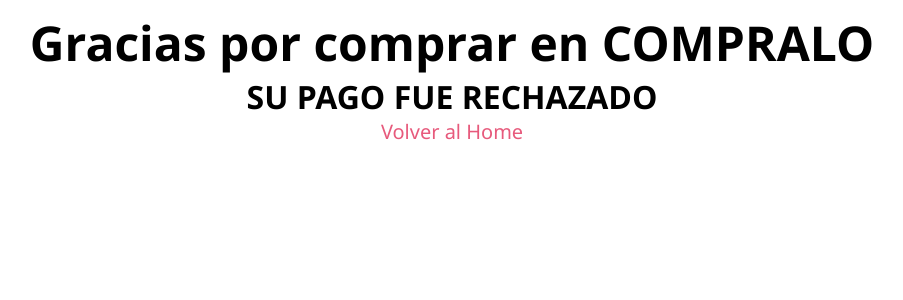
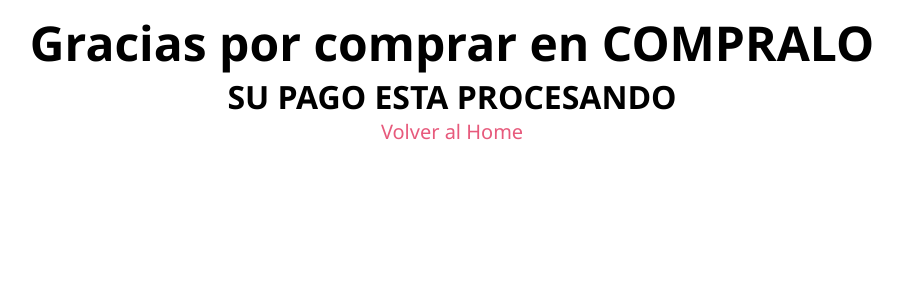
Before and after one commit to fiba-dev/dwf-m10, a Next.js app: page /thanks in a window 1280 px wide. Shown: the top 300 px of the page, without its empty margins (188-1091 px from the left). Built offline with nearby package versions, Linux system fonts and the light colour scheme.

Commit message:
INFO DE PAGOS EDIT

```diff
--- a/components/thanks/index.tsx
+++ b/components/thanks/index.tsx
@@ -24,7 +24,9 @@
 			? "FUE EXITOSO"
 			: status == "opened"
 			? " ESTA PENDIENTE"
-			: (status = "expired" ? "FUE RECHAZADO" : "ESTA PROCESANDO");
+			: status == "expired"
+			? "FUE RECHAZADO"
+			: "ESTA PROCESANDO";
 
 	return (
 		<Root>
```
